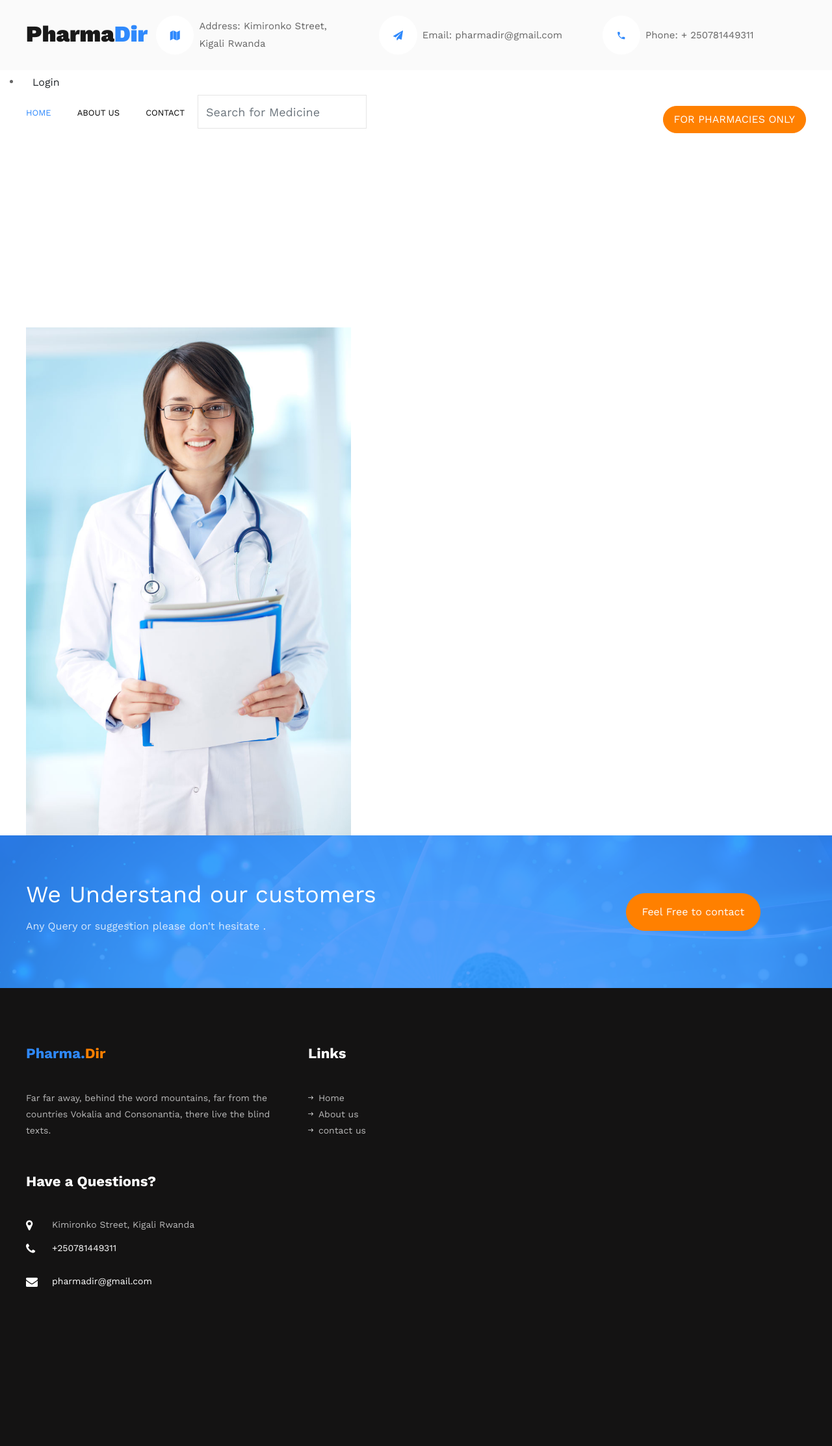
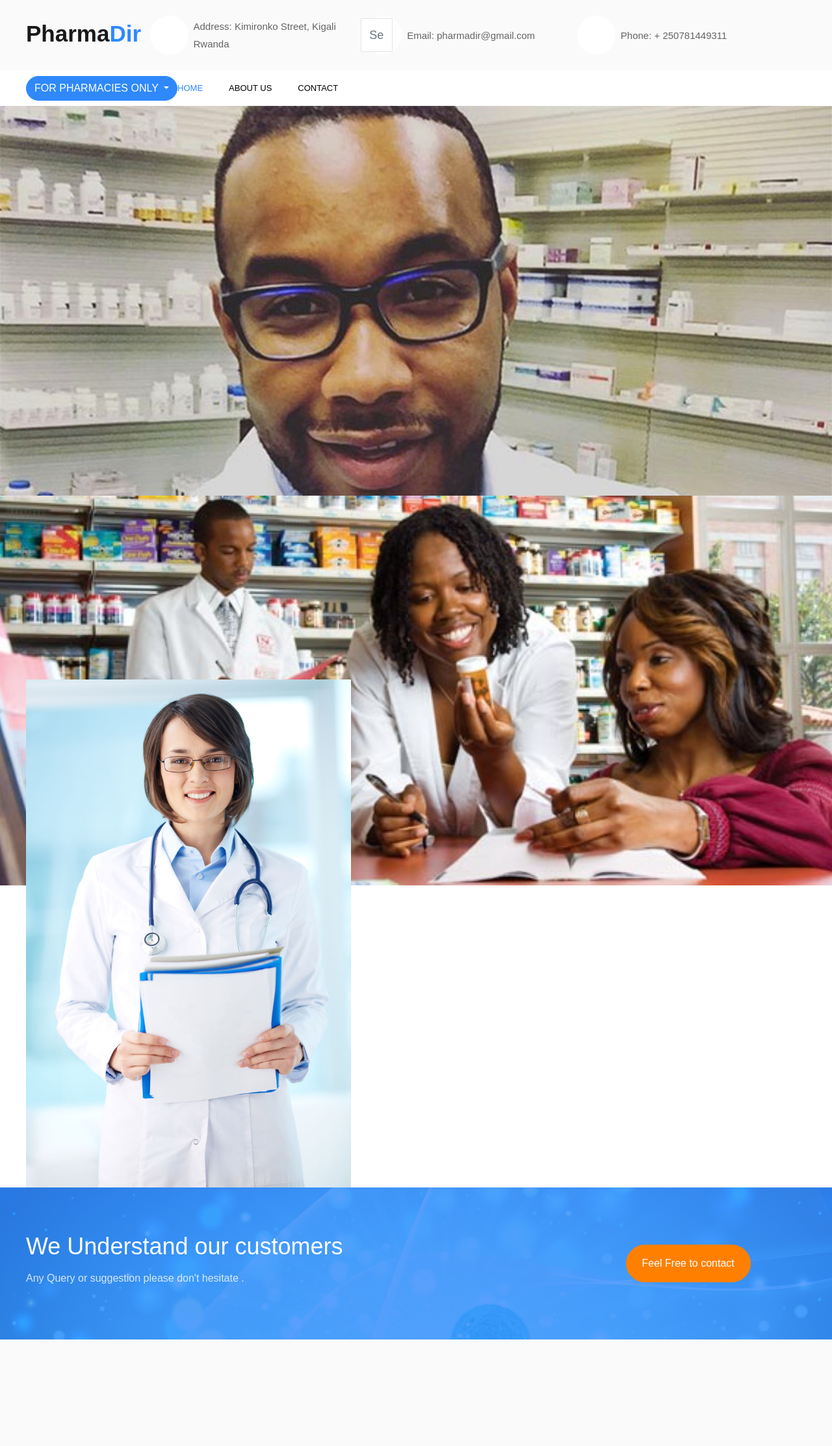
Before and after one commit to Pnshimiye/PHARMADIR, a Django app: page / in a window 1280 px wide. Shown: the whole page at 65% size. After the commit the page ends 2062 px from the top, so only its background shows below. Run offline with Django 3.2, Linux system fonts and the light colour scheme; some libraries are stand-ins or nearby versions; some web fonts are replaced.

Commit message:
add a search feature

```diff
--- a/pharmadir/settings.py
+++ b/pharmadir/settings.py
@@ -46,6 +46,8 @@
     'django.contrib.sessions',
     'django.contrib.messages',
     'django.contrib.staticfiles',
+
+
 ]
 
 MIDDLEWARE = [
@@ -141,4 +143,4 @@
 
 
 
-LOGIN_REDIRECT_URL = 'home'
+LOGIN_REDIRECT_URL = 'view_pharmacy'
--- /dev/null
+++ b/pharmapp/filters.py
@@ -0,0 +1,4 @@
+ class medicineFilter(django_filters.filterSet):
+      class meta:
+        model= Medicine
+        fields = ('name','area','insurance'))
--- a/pharmapp/templates/index.html
+++ b/pharmapp/templates/index.html
@@ -10,31 +10,13 @@
     <title>PharmaDir </title>
     <meta charset="utf-8">
     <meta name="viewport" content="width=device-width, initial-scale=1, shrink-to-fit=no">
-
-    <link href="https://fonts.googleapis.com/css?family=Work+Sans:100,200,300,400,500,600,700,800,900" rel="stylesheet">
-
-    <link rel="stylesheet" href="static/css/open-iconic-bootstrap.min.css">
-    <link rel="stylesheet" href="static/css/animate.css">
-
-    <link rel="stylesheet" href="static/css/owl.carousel.min.css">
-    <link rel="stylesheet" href="static/css/owl.theme.default.min.css">
-    <link rel="stylesheet" href="static/css/magnific-popup.css">
-
-    <link rel="stylesheet" href="static/css/aos.css">
-
+    <link rel="stylesheet" href="https://maxcdn.bootstrapcdn.com/bootstrap/4.3.1/css/bootstrap.min.css">
+    <script src="https://ajax.googleapis.com/ajax/libs/jquery/3.3.1/jquery.min.js"></script>
+    <script src="https://cdnjs.cloudflare.com/ajax/libs/popper.js/1.14.7/umd/popper.min.js"></script>
+    <script src="https://maxcdn.bootstrapcdn.com/bootstrap/4.3.1/js/bootstrap.min.js"></script>
     <link rel="stylesheet" href="static/css/ionicons.min.css">
-
-    <link rel="stylesheet" href="static/css/bootstrap-datepicker.css">
-    <link rel="stylesheet" href="static/css/jquery.timepicker.css">
-
-
-    <link rel="stylesheet" href="static/css/flaticon.css">
-    <link rel="stylesheet" href="static/css/icomoon.css">
     <link rel="stylesheet" href="static/css/style.css">
-
     <link rel="shortcut icon" href="media/logo/logo.png" type="image/png">
-
-
 
 
 </head>
@@ -44,7 +26,7 @@
         <div class="container">
             <div class="row no-gutters d-flex align-items-start align-items-center px-3 px-md-0">
                 <div class="col-lg-2 pr-4 align-items-center">
-                    <a style="font-size:35px;" class="navbar-brand" href="index.html">Pharma<span>Dir</span></a>
+                    <a style="font-size:35px;" class="navbar-brand" href="/">Pharma<span>Dir</span></a>
                 </div>
                 <div class="col-lg-10 d-none d-md-block">
                     <div class="row d-flex">
@@ -67,58 +49,46 @@
 
     </nav>
 
-
-    <div class="col-sm-6 col-md-6">
-        {% if user.is_authenticated %}
-        <ul>
-
-          <li class="dropdown">
-            <a href="#"
-            class="dropdown-toggle btn btn-default"
-            data-toggle="dropdown"
-            role="button"
-            aria-expanded="false"
-            >Account
-            </a>
-            <ul class="dropdown-menu" role="menu">
-              <li>
-                <a href="{%url 'view_pharmacy'%}">Home</a>
-              </li>
-              <li>
-                <a href="{%url 'create_pharmacy'%}">create a profile</a>
-              </li>
-              <li>
-                <a href="/accounts/password/change">Change Password</a>
-              </li>
-              <li>
-                <a href="/logout">Logout</a>
-              </li>
-            </ul>
-          </li>
-        </ul>
-        {% else %}
-        <li>
-          <a class="btn btn-default" href="/accounts/login">Login</a>
-        </li>
-
-        {% endif %}
-    </div>
     <nav class="navbar navbar-expand-lg navbar-dark bg-dark ftco-navbar-light" id="ftco-navbar">
         <div class="container d-flex align-items-center">
             <button class="navbar-toggler" type="button" data-toggle="collapse" data-target="#ftco-nav" aria-controls="ftco-nav" aria-expanded="false" aria-label="Toggle navigation">
             <span class="oi oi-menu"></span> Menu
           </button>
-            <p class="button-custom order-lg-last mb-0"><a href="{% url 'post_request' %}" class="btn btn-secondary py-2 px-3">FOR PHARMACIES ONLY</a></p>
+          <div class="dropdown">
+                <button type="button" class="btn btn-primary dropdown-toggle" data-toggle="dropdown">
+                        FOR PHARMACIES ONLY
+                </button>
+                <div class="dropdown-menu">
+                  <a class="dropdown-item" href="/accounts/login/">Signin</a>
+                  <a class="dropdown-item" href="{%url 'post_request'%}">Request Account</a>
+
+                </div>
+              </div>
+
             <div class="collapse navbar-collapse" id="ftco-nav">
                 <ul class="navbar-nav mr-auto">
-                    <li class="nav-item active"><a href="index.html" class="nav-link pl-0">Home</a></li>
+                    <li class="nav-item active"><a href="/" class="nav-link pl-0">Home</a></li>
                     <li class="nav-item"><a href="about.html" class="nav-link">About us</a></li>
-                    <li class="nav-item"><a href="contact.html" class="nav-link">Contact</a></li>
+                    <li class="nav-item"><a href="#" class="nav-link">Contact</a></li>
 
                     <li>
-                        <div class="active-cyan-3 active-cyan-4 mb-4">
+                        <!-- <div class="active-cyan-3 active-cyan-4 mb-4">
                             <input class="form-control" type="text" placeholder="Search for Medicine" aria-label="Search">
-                        </div>
+                        </div> -->
+                        <div class="col-sm-4 col-md-4 navbar-right">
+
+                            <form class="navbar-form" role="search" action="{% url 'search_pharmacy' %}">
+
+
+                              <div class="input-group">
+                                <input type="text" class="form-control" placeholder="Search Pharmacy" name="medicine" style="margin-top:-80px">
+                                <div class="input-group-btn">
+                                  <button class="btn btn-default" type="submit"  style="margin-top:-127px"><i class="glyphicon glyphicon-search"></i></button>
+                                </div>
+                              </div>
+
+                            </form>
+                          </div>
                     </li>
 
                 </ul>
@@ -307,72 +277,11 @@
             </div>
         </section>
 
-
-        <footer class="ftco-footer ftco-bg-dark ftco-section">
-            <div class="container">
-                <div class="row mb-5">
-                    <div class="col-md">
-                        <div class="ftco-footer-widget mb-5">
-                            <h2 class="ftco-heading-2 logo">Pharma.<span>Dir</span></h2>
-                            <p>Far far away, behind the word mountains, far from the countries Vokalia and Consonantia, there live the blind texts.</p>
-                        </div>
-                        <div class="ftco-footer-widget mb-5">
-                            <h2 class="ftco-heading-2">Have a Questions?</h2>
-                            <div class="block-23 mb-3">
-                                <ul>
-                                    <li><span class="icon icon-map-marker"></span><span class="text">Kimironko Street, Kigali Rwanda</span></li>
-                                    <li><a href="#"><span class="icon icon-phone"></span><span class="text">+250781449311</span></a></li>
-                                    <li><a href="#"><span class="icon icon-envelope"></span><span class="text">pharmadir@gmail.com</span></a></li>
-                                </ul>
-                            </div>
-
-                            <ul class="ftco-footer-social list-unstyled float-md-left float-lft mt-3">
-                                <li class="ftco-animate"><a href="#"><span class="icon-twitter"></span></a></li>
-                                <li class="ftco-animate"><a href="#"><span class="icon-facebook"></span></a></li>
-                                <li class="ftco-animate"><a href="#"><span class="icon-instagram"></span></a></li>
-                            </ul>
-                        </div>
-                    </div>
-                    <div class="col-md">
-                        <div class="ftco-footer-widget mb-5 ml-md-4">
-                            <h2 class="ftco-heading-2">Links</h2>
-                            <ul class="list-unstyled">
-                                <li><a href="#"><span class="ion-ios-arrow-round-forward mr-2"></span>Home</a></li>
-                                <li><a href="#"><span class="ion-ios-arrow-round-forward mr-2"></span>About us</a></li>
-                                <li><a href="#"><span class="ion-ios-arrow-round-forward mr-2"></span>contact us</a></li>
-
-                            </ul>
-                        </div>
-                        <div class="ftco-footer-widget mb-5 ml-md-4">
-                            <!-- <h2 class="ftco-heading-2">Services</h2> -->
-                            <ul class="list-unstyled">
-                                <!-- <li><a href="#"><span class="ion-ios-arrow-round-forward mr-2"></span>Neurolgy</a></li> -->
-
-                            </ul>
-                        </div>
-                    </div>
-                    <div class="col-md">
-                        <div class="ftco-footer-widget mb-5">
-                            <!-- <h2 class="ftco-heading-2">Recent Blog</h2> -->
-                            <div class="block-21 mb-4 d-flex">
-                                <!-- <a class="blog-img mr-4" style="background-image: url(images/image_1.jpg);"></a> -->
-                                <div class="text">
-                                    <!-- <h3 class="heading"><a href="#">Even the all-powerful Pointing has no control about</a></h3> -->
-                                    <div class="meta">
-                                        <!-- <div><a href="#"><span class="icon-calendar"></span> Dec 25, 2018</a></div>
-                                        <div><a href="#"><span class="icon-person"></span> Admin</a></div>
-                                        <div><a href="#"><span class="icon-chat"></span> 19</a></div> -->
-                                    </div>
-                                </div>
-                            </div>
-                            <div class="block-21 mb-5 d-flex">
-                                <!-- <a class="blog-img mr-4" style="background-image: url(images/image_2.jpg);"></a> -->
-                                <div class="text">
-                                    <!-- <h3 class="heading"><a href="#">Even the all-powerful Pointing has no control about</a></h3> -->
-                                    <div >
-
-                                    </div>
+</div>
                                     {%endblock%}
+                                    <script src="//ajax.googleapis.com/ajax/libs/jquery/1.11.0/jquery.min.js"></script>
+<script src="//netdna.bootstrapcdn.com/bootstrap/3.1.1/js/bootstrap.min.js"></script>
+<link rel="stylesheet" type="text/css" href="//netdna.bootstrapcdn.com/bootstrap/3.1.1/css/bootstrap.min.css">
 
                                 </body>
                                 </html>
--- a/pharmapp/urls.py
+++ b/pharmapp/urls.py
@@ -11,6 +11,8 @@
   url(r'^view_pharmacy', views.view_pharmacy,name='view_pharmacy'),
   url(r'^create_pharmacy/',views.create_pharmacy,name='create_pharmacy'),
   url(r'^create_medecines/',views.create_medecines,name='create_medecines'),
+  url(r'^create_insurances/',views.create_insurances,name='create_insurances'),
+  url(r'^search_pharmacy/',views.search_pharmacy,name='search_pharmacy'),
 
 
 ]
--- a/pharmapp/views.py
+++ b/pharmapp/views.py
@@ -1,9 +1,9 @@
 from django.shortcuts import render,redirect
 from django.http  import HttpResponse,HttpResponseRedirect
 from django.contrib.auth.decorators import login_required
-from .models import Medicine, Pharmacy,Request
+from .models import Medicine, Pharmacy,Request,Insurance
 from django.contrib.auth.models import User
-from .forms import MedicineForm, PharmacyForm, RequestForm
+from .forms import MedicineForm, PharmacyForm, RequestForm,InsuranceForm
 from django.contrib import messages
 from .email import send_welcome_email
 from itertools import chain
@@ -41,8 +41,10 @@
     current_user = request.user
     pharmacy = Pharmacy.objects.get(user = current_user.id)
     medicines =  Medicine.objects.filter(pharmacy=pharmacy)
+    insurances = Insurance.objects.filter(pharmacy=pharmacy)
+    print(insurances)
     # medicines = Medicine.get_pharmacy_medicines(pharmacy.user_id)
-    return render(request, 'profile.html',{'pharmacy':pharmacy,'medicines':medicines})
+    return render(request, 'profile.html',{'pharmacy':pharmacy,'medicines':medicines,'insurances':insurances})
 
 
 @login_required(login_url='/accounts/login/')
@@ -59,6 +61,52 @@
         form = PharmacyForm()
    return render(request, 'pharma-form.html', {"form": form})
 
+
+@login_required(login_url = '/accounts/login/')
+def search_pharmacy(request):
+
+    if 'medicine' in request.GET and request.GET["medicine"]:
+        search_term = request.GET.get("medicine")
+        # print(search_term)
+        # medicine = Medicine.objects.get(name=search_term)
+        print(medicine)
+        print(search_term)
+
+        searched_pharmacy = Pharmacy.get_pharmacies_with_medicine(medicine)
+        print(searched_pharmacy)
+        message = f"{search_term}"
+
+        return render(request, 'search_pharmacy.html',{"message":message,"pharmacy": searched_pharmacy})
+
+    else:
+        message = "You haven't searched for any term"
+        return render(request, 'search_pharmacy.html',{"message":message})
+
+
+
+@login_required(login_url='/accounts/login/')
+def create_insurances(request):
+   current_user = request.user
+   pharmacy= Pharmacy.objects.get(user=current_user)
+   if request.method == 'POST':
+        form = InsuranceForm(request.POST, request.FILES)
+        if form.is_valid():
+            insurances = form.save(commit=False)
+            insurances.pharmacy = pharmacy
+            insurances.save()
+        return redirect('view_pharmacy')
+   else:
+        form = InsuranceForm()
+   return render(request, 'insurance-form.html', {"form": form})
+
+
+@login_required(login_url='/accounts/login/')
+def view_insurances(request):
+    current_user = request.user
+    insurances = Insurance.objects.get(user = current_user.id)
+    return render(request, 'profile.html',{'pharmacy':pharmacy})
+
+@login_required(login_url='/accounts/login/')
 def create_medecines(request):
    current_user = request.user
    pharmacy= Pharmacy.objects.get(user=current_user)
@@ -73,10 +121,12 @@
         form = MedicineForm()
    return render(request, 'medicines.html', {"form": form})
 
+
 @login_required(login_url='/accounts/login/')
 def view_medecines(request):
     current_user = request.user
     medicines = Medicine.objects.get(user = current_user.id)
+
     return render(request, 'profile.html',{'pharmacy':pharmacy})
 
 
@@ -109,6 +159,6 @@
         qs = sorted(queryset_chain,
                     key=lambda instance: instance.pk,
                     reverse=True)
-        self.count = len(qs) # since qs is actually a list
+        self.count = len(qs)
         return qs
-    return Post.objects.none() # just an empty queryset as default
+    return Post.objects.none() #
```
Also changed, not shown: pharmapp/forms.py (+6 -1 lines), pharmapp/models.py (+33 -5 lines), pharmapp/templates/home.html (+11 -21 lines), pharmapp/templates/insurance-form.html (added, +29 -0 lines), pharmapp/templates/profile.html (+9 -0 lines), pharmapp/templates/search_pharmacy.html (added, +24 -0 lines), media/paper_EplOsLV.jpg (added), media/paper_GjW1ObM.jpg (added), media/paper_RlN92KE.jpg (added), media/paper_TGv6jcr.jpg (added), media/paper_UtLLp6G.jpg (added), media/paper_lUWJ7vO.jpg (added), media/paper_qGwCd8Q.jpg (added), media/paper_rCRyoZM.jpg (added), 1 more files.
